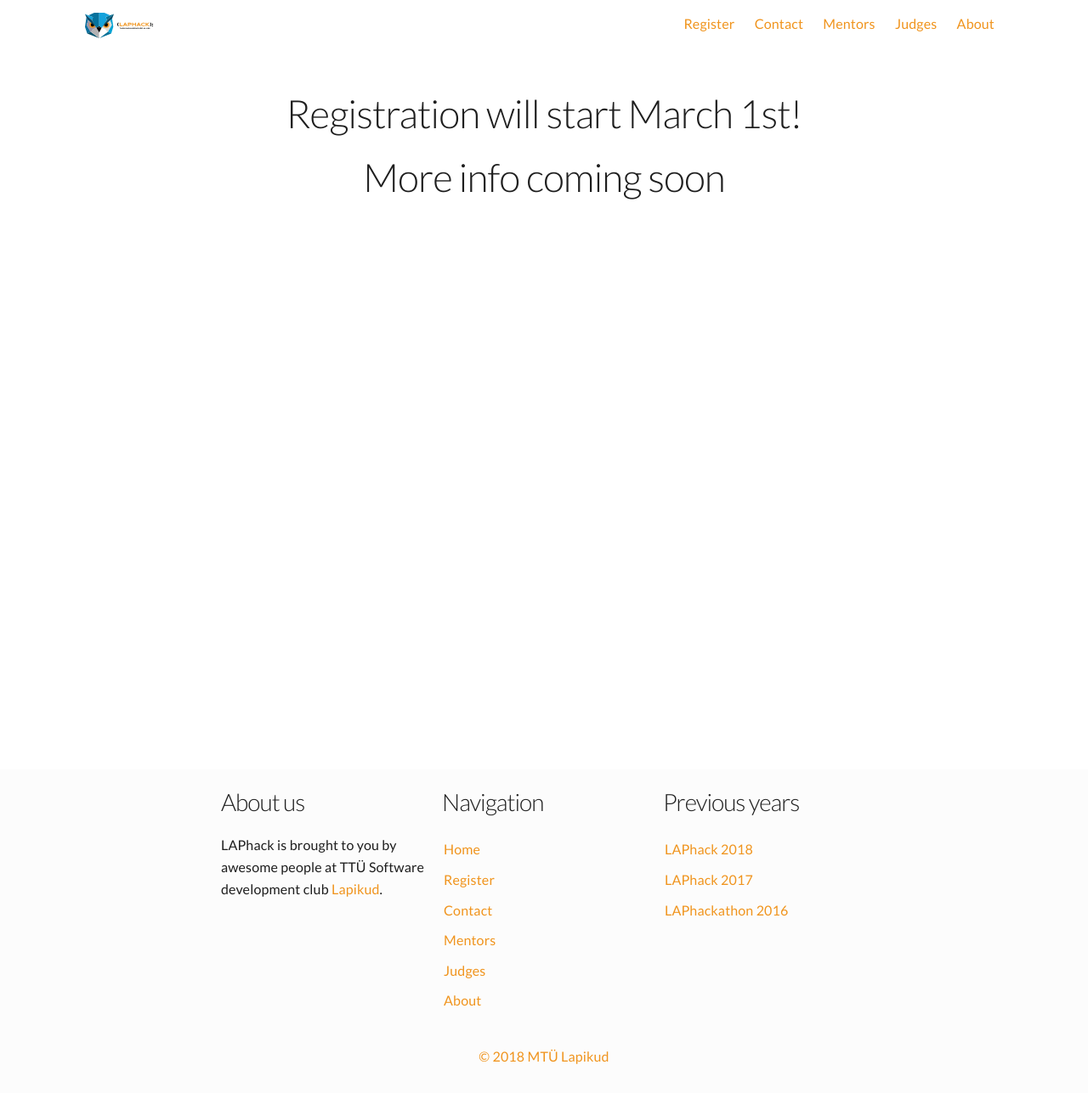
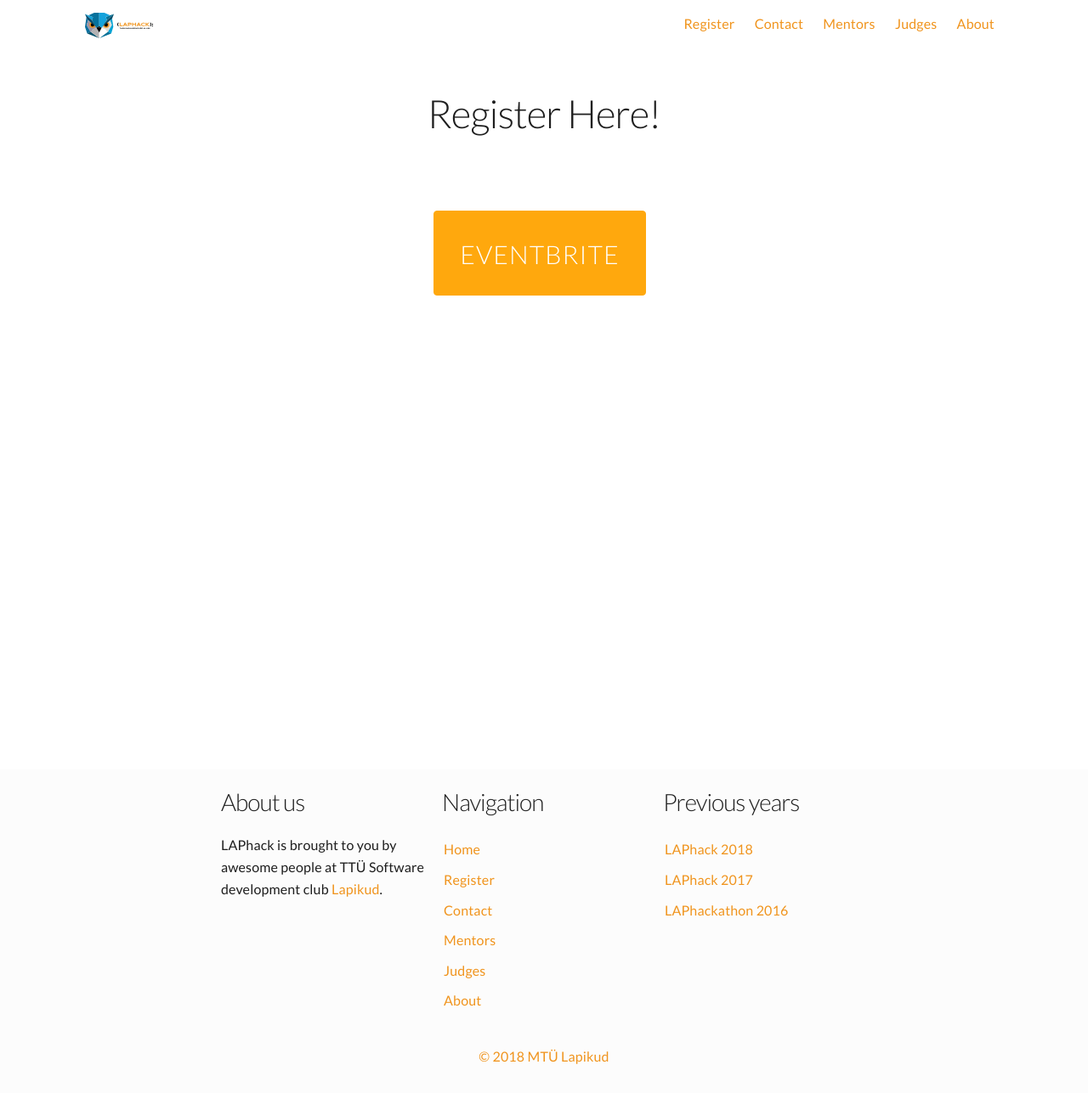
Before and after one commit to Lapikud/laphack.eu, a Jekyll site: the page built from register.html, in a window 1280 px wide. Shown: the whole page at 85% size. Built offline with Jekyll 4.4.1, drawn with Linux system fonts in a browser that asks for light colours; nearby versions of some CDN libraries.

Commit message:
add registration

```diff
--- a/_sass/register.scss
+++ b/_sass/register.scss
@@ -3,3 +3,26 @@
     min-height: 300px;
     text-align: center;
 }
+.register .button-container {
+  flex-direction: column;
+  justify-content: flex-start;
+  align-items: center;
+  align-content: flex-start;
+  text-align: center;
+  margin: 15px 0; }
+  .register .button-container .button {
+    color: #ffffff;
+    background-color: #ffa80d;
+    border-color: #ffa80d;
+    height: 10rem;
+    min-width: 15rem;
+    max-width: 25rem;
+    width: 100%;
+    line-height: 10rem;
+    font-size: 3rem;
+    font-weight: 300;
+    padding: 0;
+    margin-right: 1rem; }
+    .register .button-container .button:focus, .home .button-container .button:hover {
+      background-color: #f0941d;
+      color: #ffffff; }
--- a/register.html
+++ b/register.html
@@ -5,7 +5,9 @@
 <!-- register -->
 <section class="container register">
     <br><br>
-    <h1 class="year-theme-text">Registration will start March 1st!</h1>
-    <h1 class="year-theme-text">More info coming soon</h1>
+    <h1 class="year-theme-text">Register Here!</h1>
     <br><br>
+    <div class="button-container">
+        <a class="button" href="https://www.eventbrite.com/e/laphack-2019-tickets-57728727177">Eventbrite</a>
+    </div>
 </section>
```
